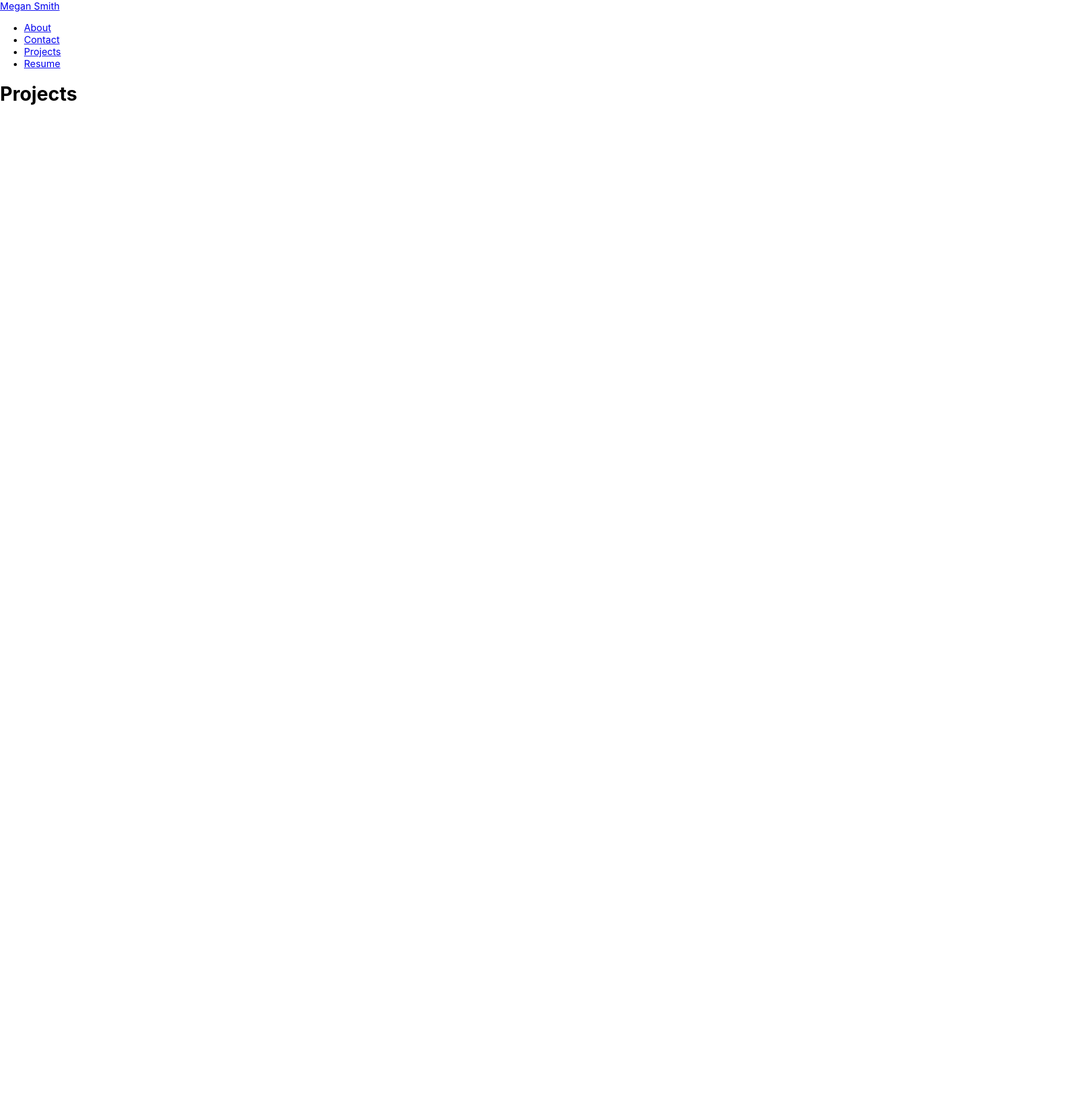
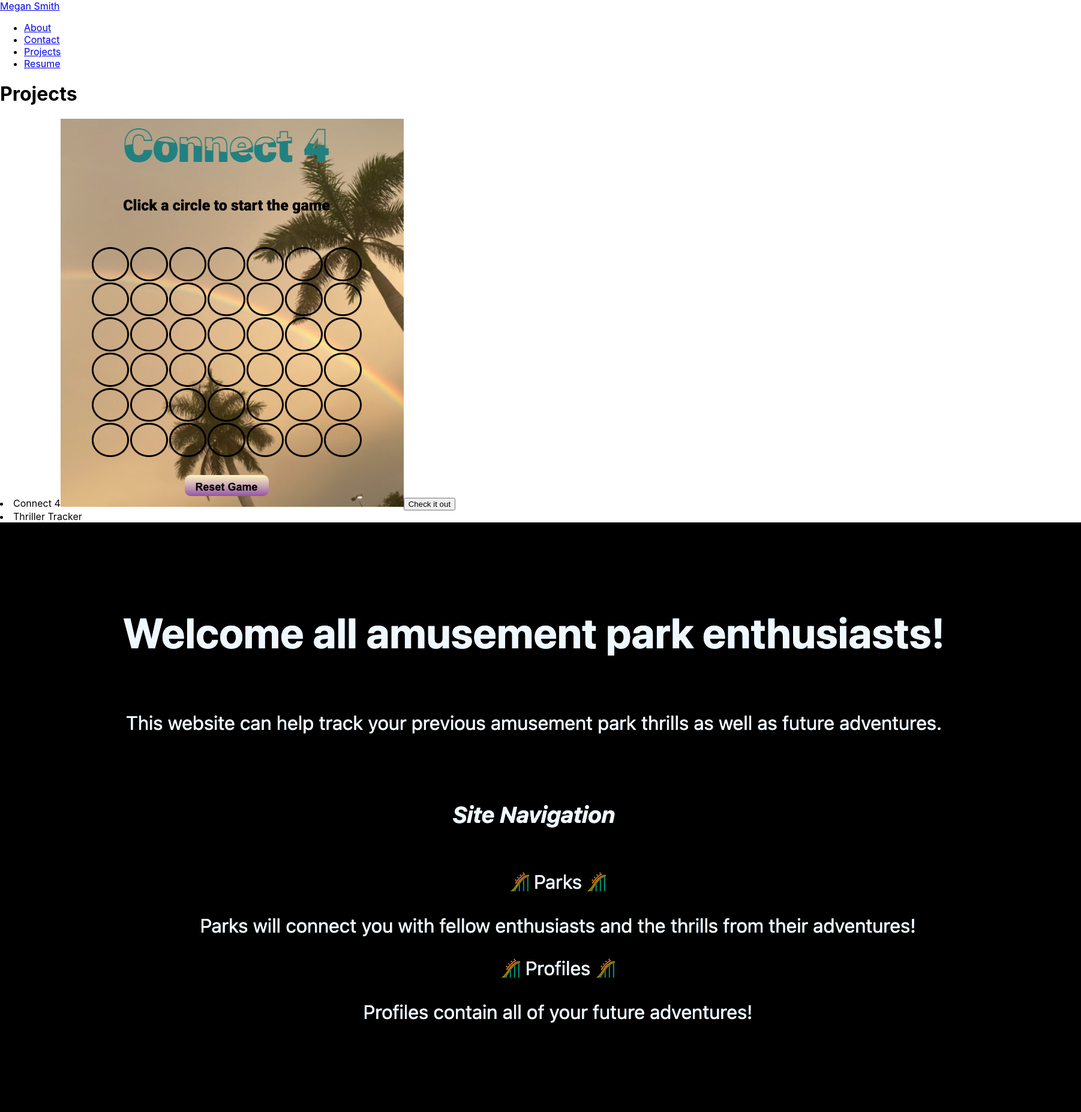
Before and after one commit to Megans766/portfolio-react, a React (Create React App) app: page /projects in a window 1280 px wide. Shown: the top 1854 px of the page at 60% size, 1802 px wide, since content can reach past the window. Before the commit the page ends 800 px from the top, so only its background shows below. Built offline with nearby package versions, Linux system fonts and the light colour scheme.

Commit message:
import images & update project component

```diff
--- a/src/pages/Projects.jsx
+++ b/src/pages/Projects.jsx
@@ -1,10 +1,19 @@
-
+import projects from "./data/projects"
 
 function Projects() {
   return (
+    <>
     <h1>Projects</h1>
-
-
+    <section>
+      {projects.map((project, index) =>
+        <li key={index}>
+          {project.title}
+          {project.image}
+          <button>Check it out</button>
+        </li>
+      )}
+    </section>
+    </>
   )
 }
 
--- a/src/pages/data/projects.js
+++ b/src/pages/data/projects.js
@@ -4,14 +4,14 @@ const projects = [
     description: 'A relaxed beach redo on the classic connect 4 game.',
     repoLink: 'https://github.com/Megans766/connect-4',
     deploymentLink: 'https://rad-shortbread-da9ba9.netlify.app/',
-    image: <img src='../Connect4.png' alt='' />
+    image: <img src='../images/Connect4.png' alt='' />
   },
   {
     title: 'Thriller Tracker',
     description: 'A platform for amusement park enthusiasts. Users can share highlights of their adventures as well as create a bucket list of future adventures to go on.',
     repoLink: 'https://github.com/Megans766/Thriller-Tracker',
     deploymentLink: 'https://flyio-thriller-tracker.fly.dev/',
-    image: <img src='../Thriller-Tracker.png' alt='' />
+    image: <img src='../images/Thriller-Tracker.png' alt='' />
   }
 ]
 
```
